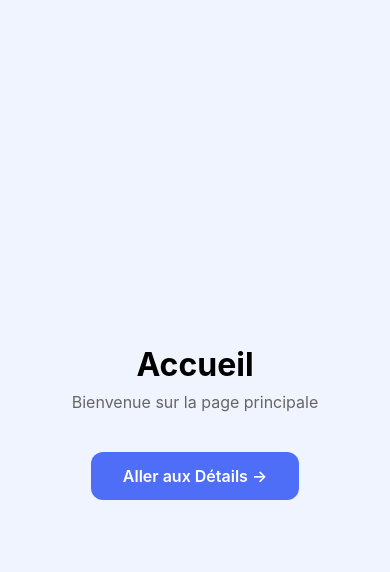
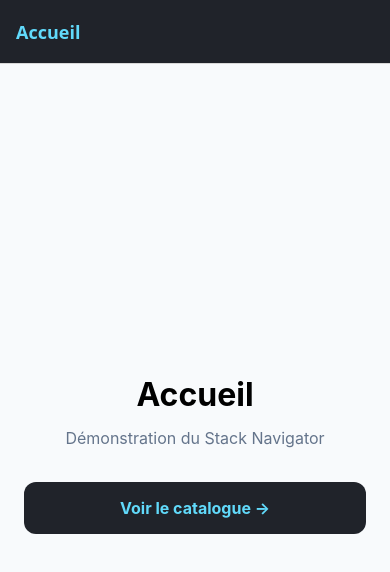
Before and after one commit to lpastyle/ExpoNavigationDemo, a React Native app: screen /Accueil in a window 390 px wide. Shown: the top 572 px of the page. Built offline with nearby package versions, Linux system fonts and the light colour scheme.

Commit message:
Added basic stack navigator demo

```diff
--- a/App.js
+++ b/App.js
@@ -1,29 +1,37 @@
-import { useState } from 'react';
-import { StatusBar } from 'expo-status-bar';
-import { StyleSheet, View } from 'react-native';
+// App.js
+import { NavigationContainer } from '@react-navigation/native';
+import { createNativeStackNavigator } from '@react-navigation/native-stack';
 
 import HomeScreen from './components/HomeScreen';
-import DetailsScreen from './components/DetailsScreen';
+import ListScreen   from './components/ListScreen';
+// createNativeStackNavigator() crée deux composants :
+// - Stack.Navigator : le conteneur de navigation
+// - Stack.Screen    : chaque écran enregistré
+const Stack = createNativeStackNavigator();
 
 export default function App() {
-  const [currentScreen, setCurrentScreen] = useState('home');
-
   return (
-    <View style={styles.container}>
-      {currentScreen === 'home' && (
-        <HomeScreen onNavigate={setCurrentScreen} />
-      )}
-      {currentScreen === 'details' && (
-        <DetailsScreen onNavigate={setCurrentScreen} />
-      )}
-
-      <StatusBar style="auto" />
-    </View>
+    // NavigationContainer DOIT envelopper toute l'application
+    // car il gère l'état de navigation
+    <NavigationContainer>
+      <Stack.Navigator
+        initialRouteName="Accueil"   // écran affiché au démarrage
+        screenOptions={{             // options appliquées à TOUS les écrans
+          headerStyle:      { backgroundColor: '#20232A' },
+          headerTintColor:  '#61DAFB',
+          headerTitleStyle: { fontWeight: 'bold' },
+        }}>
+        <Stack.Screen
+          name="Accueil"
+          component={HomeScreen}
+          options={{ title: 'Accueil' }}
+        />
+        <Stack.Screen
+          name="Liste"
+          component={ListScreen}
+          options={{ title: 'Catalogue' }}
+        />
+      </Stack.Navigator>
+    </NavigationContainer>
   );
 }
-
-const styles = StyleSheet.create({
-  container: {
-    flex: 1,
-  },
-});
--- a/components/DetailsScreen.js
+++ /dev/null
@@ -1,45 +0,0 @@
-import { StyleSheet, Text, View, TouchableOpacity } from 'react-native';
-
-export default function DetailsScreen({ onNavigate }) {
-  return (
-    <View style={styles.screen}>
-      <Text style={styles.title}>Détails</Text>
-      <Text style={styles.subtitle}>Voici la page de détails</Text>
-
-      <TouchableOpacity style={styles.button} onPress={() => onNavigate('home')}>
-        <Text style={styles.buttonText}>← Retour à l'accueil</Text>
-      </TouchableOpacity>
-    </View>
-  );
-}
-
-const styles = StyleSheet.create({
-  screen: {
-    flex: 1,
-    alignItems: 'center',
-    justifyContent: 'center',
-    padding: 24,
-    backgroundColor: '#fff7ed',
-  },
-  title: {
-    fontSize: 32,
-    fontWeight: 'bold',
-    marginBottom: 8,
-  },
-  subtitle: {
-    fontSize: 16,
-    color: '#666',
-    marginBottom: 40,
-  },
-  button: {
-    backgroundColor: '#f97316',
-    paddingVertical: 14,
-    paddingHorizontal: 32,
-    borderRadius: 12,
-  },
-  buttonText: {
-    color: '#fff',
-    fontSize: 16,
-    fontWeight: '600',
-  },
-});
--- a/components/HomeScreen.js
+++ b/components/HomeScreen.js
@@ -1,45 +1,32 @@
-import { StyleSheet, Text, View, TouchableOpacity } from 'react-native';
+import { View, Text, TouchableOpacity, StyleSheet } from 'react-native';
 
-export default function HomeScreen({ onNavigate }) {
+// navigation est injecté automatiquement par React Navigation
+export default function HomeScreen({ navigation }) {
   return (
-    <View style={styles.screen}>
-      <Text style={styles.title}>Accueil</Text>
-      <Text style={styles.subtitle}>Bienvenue sur la page principale</Text>
+    <View style={styles.container}>
+      <Text style={styles.titre}>Accueil</Text>
+      <Text style={styles.desc}>
+        Démonstration du Stack Navigator
+      </Text>
 
-      <TouchableOpacity style={styles.button} onPress={() => onNavigate('details')}>
-        <Text style={styles.buttonText}>Aller aux Détails →</Text>
+      {/* navigate('NomEcran') — empile l'écran */}
+      <TouchableOpacity
+        style={styles.btn}
+        onPress={() => navigation.navigate('Liste')}
+      >
+        <Text style={styles.btnTxt}>Voir le catalogue →</Text>
       </TouchableOpacity>
     </View>
   );
 }
 
 const styles = StyleSheet.create({
-  screen: {
-    flex: 1,
-    alignItems: 'center',
-    justifyContent: 'center',
-    padding: 24,
-    backgroundColor: '#f0f4ff',
-  },
-  title: {
-    fontSize: 32,
-    fontWeight: 'bold',
-    marginBottom: 8,
-  },
-  subtitle: {
-    fontSize: 16,
-    color: '#666',
-    marginBottom: 40,
-  },
-  button: {
-    backgroundColor: '#4f6ef7',
-    paddingVertical: 14,
-    paddingHorizontal: 32,
-    borderRadius: 12,
-  },
-  buttonText: {
-    color: '#fff',
-    fontSize: 16,
-    fontWeight: '600',
-  },
+  container: { flex: 1, alignItems: 'center', justifyContent: 'center',
+               backgroundColor: '#F8FAFC', padding: 24 },
+  titre:     { fontSize: 32, fontWeight: 'bold', marginBottom: 12 },
+  desc:      { fontSize: 16, color: '#64748B', textAlign: 'center',
+               lineHeight: 24, marginBottom: 32 },
+  btn:       { backgroundColor: '#20232A', padding: 16,
+               borderRadius: 12, width: '100%', alignItems: 'center' },
+  btnTxt:    { color: '#61DAFB', fontWeight: 'bold', fontSize: 16 },
 });
--- /dev/null
+++ b/components/ListScreen.js
@@ -0,0 +1,41 @@
+import { View, Text, FlatList, StyleSheet } from 'react-native';
+
+const FRAMEWORKS = [
+  { id: '1', nom: 'React Native', langage: 'JavaScript', annee: 2015 },
+  { id: '2', nom: 'Flutter',      langage: 'Dart',       annee: 2018 },
+  { id: '3', nom: '.NET MAUI',    langage: 'C#',         annee: 2022 },
+  { id: '4', nom: 'Ionic',        langage: 'HTML/JS',    annee: 2013 },
+  { id: '5', nom: 'Xamarin',      langage: 'C#',         annee: 2011 },
+];
+
+export default function ListScreen() {
+  return (
+    <View style={styles.container}>
+      <FlatList
+        data={FRAMEWORKS}
+        keyExtractor={item => item.id}
+        renderItem={({ item }) => (
+          <View style={styles.item}>
+            <View>
+              <Text style={styles.itemNom}>{item.nom}</Text>
+              <Text style={styles.itemLangage}>{item.langage}</Text>
+            </View>
+            <Text style={styles.itemAnnee}>{item.annee}</Text>
+          </View>
+        )}
+        ItemSeparatorComponent={() =>
+          <View style={{ height: 1, backgroundColor: '#E2E8F0' }} />
+        }
+      />
+    </View>
+  );
+}
+
+const styles = StyleSheet.create({
+  container:   { flex: 1, backgroundColor: '#FFF' },
+  item:        { flexDirection: 'row', justifyContent: 'space-between',
+                 alignItems: 'center', padding: 18, backgroundColor: '#FFF' },
+  itemNom:     { fontSize: 16, fontWeight: '600', color: '#1E293B' },
+  itemLangage: { fontSize: 13, color: '#64748B', marginTop: 2 },
+  itemAnnee:   { fontSize: 14, fontWeight: 'bold', color: '#23B2A4' },
+});
```
Also changed, not shown: package.json (+9 -1 lines), .claude/settings.local.json (added), 1 other file (tests, documents, lock files or other folders).
